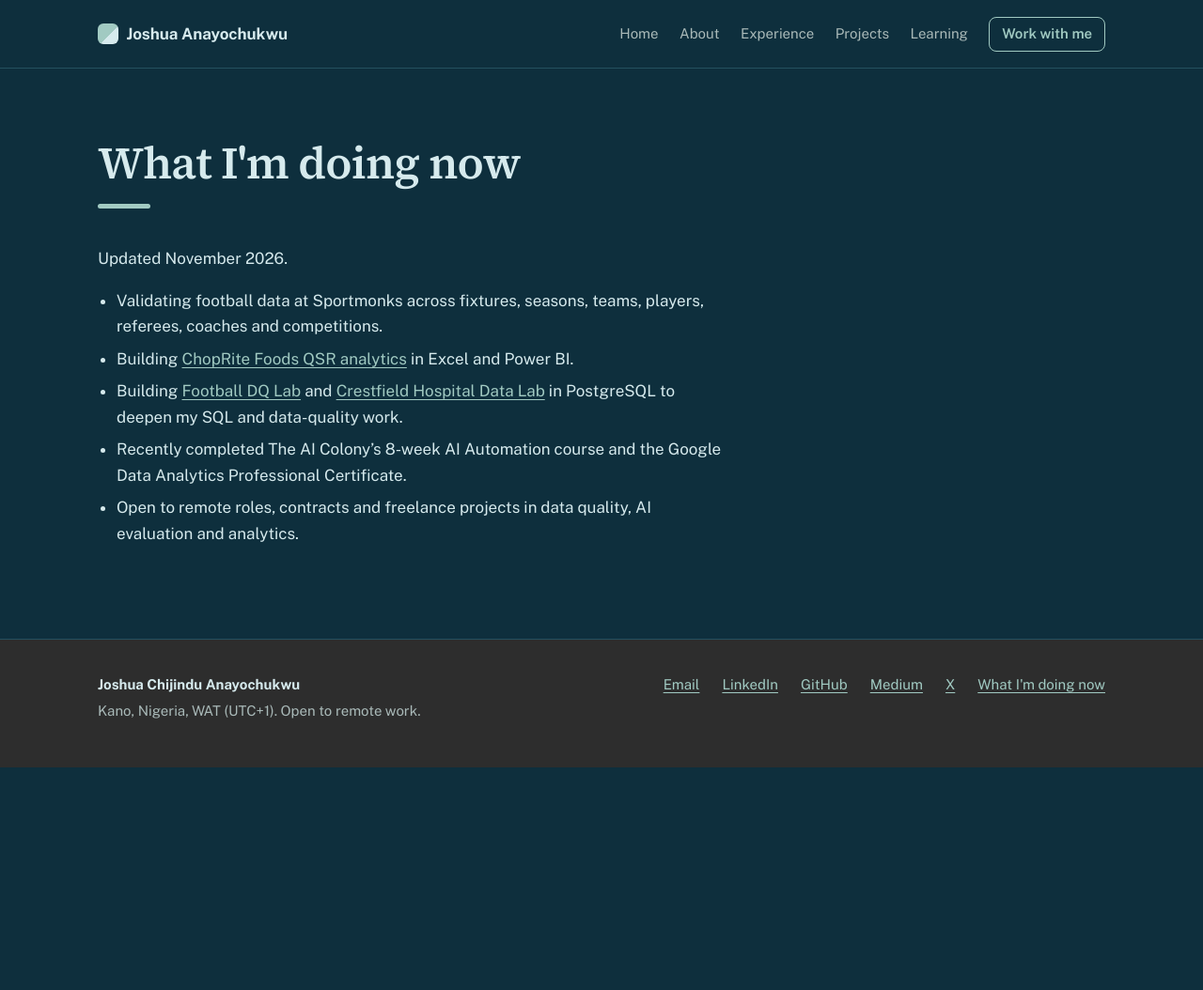
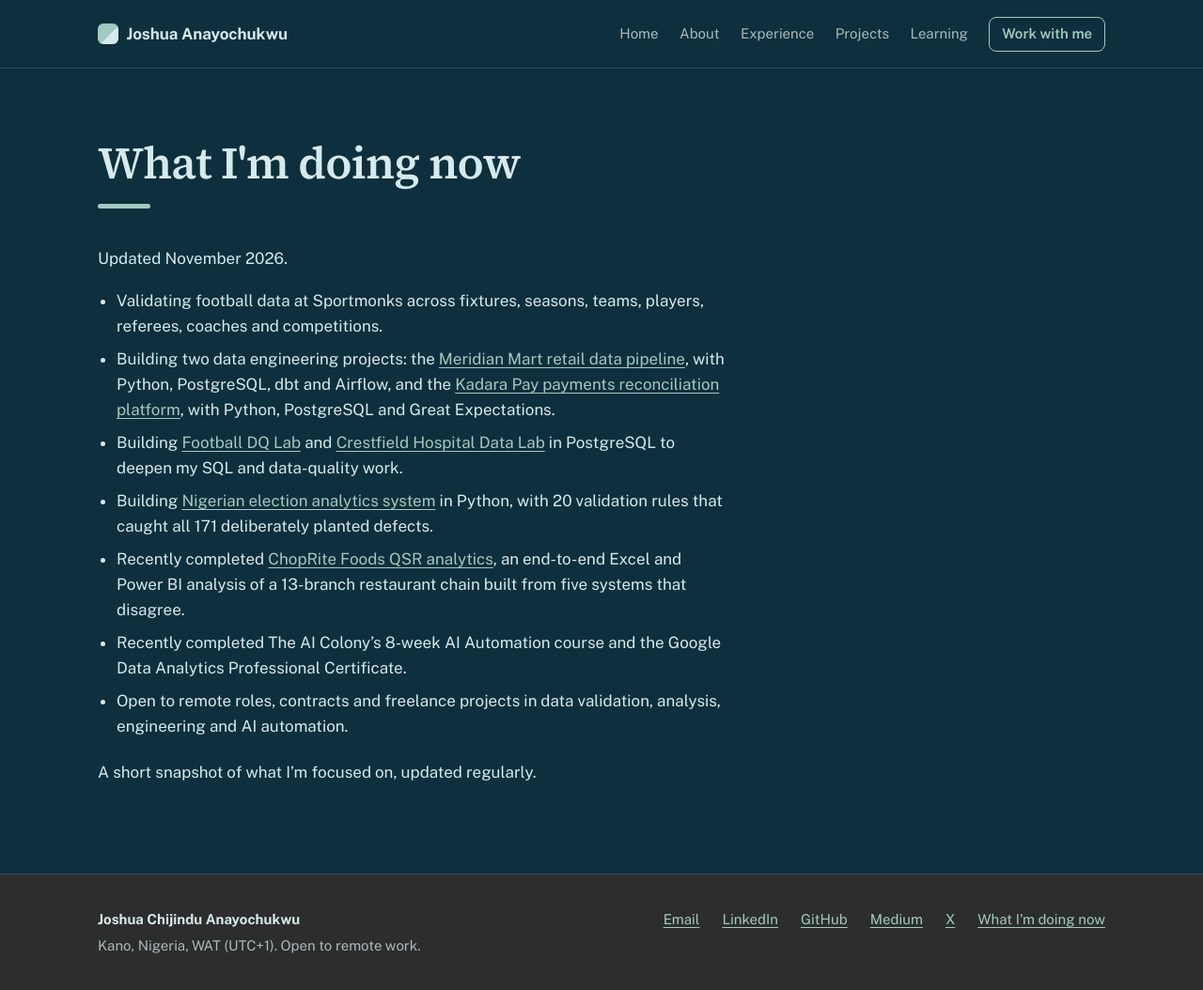
Before and after one commit to JaushAnay/jaushanay.github.io, a Jekyll site: the page built from now.md, in a window 1280 px wide and 1067 px high. Shown: the top 1054 px of the window at 94% size. Built offline with Jekyll 4.4.1, drawn with Linux system fonts in a browser that asks for light colours.

Commit message:
Update now.md

```diff
--- a/now.md
+++ b/now.md
@@ -6,7 +6,11 @@ description: What Joshua Anayochukwu is working on and learning this month.
 Updated {{ site.now_updated }}.
 
 - Validating football data at Sportmonks across fixtures, seasons, teams, players, referees, coaches and competitions.
-- Building [ChopRite Foods QSR analytics](/projects/choprite-qsr-analytics/) in Excel and Power BI.
+- Building two data engineering projects: the [Meridian Mart retail data pipeline](/projects/meridian-mart-retail-pipeline/), with Python, PostgreSQL, dbt and Airflow, and the [Kadara Pay payments reconciliation platform](/projects/kadara-pay-reconciliation/), with Python, PostgreSQL and Great Expectations.
 - Building [Football DQ Lab](/projects/football-dq-lab/) and [Crestfield Hospital Data Lab](/projects/crestfield-hospital-data-lab/) in PostgreSQL to deepen my SQL and data-quality work.
+- Building [Nigerian election analytics system](/projects/nigerian-election-analytics/) in Python, with 20 validation rules that caught all 171 deliberately planted defects.
+- Recently completed [ChopRite Foods QSR analytics](/projects/choprite-qsr-analytics/), an end-to-end Excel and Power BI analysis of a 13-branch restaurant chain built from five systems that disagree.
 - Recently completed The AI Colony's 8-week AI Automation course and the Google Data Analytics Professional Certificate.
-- Open to remote roles, contracts and freelance projects in data quality, AI evaluation and analytics.
+- Open to remote roles, contracts and freelance projects in data validation, analysis, engineering and AI automation.
+
+A short snapshot of what I'm focused on, updated regularly.
```
